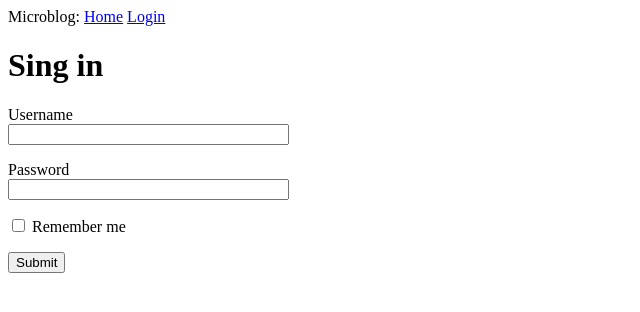
After one commit to Theodor231/new_project, a Flask app: template app/templates/login.html in a window 1280 px wide. The commit adds this page. Shown: the top 312 px of the page, without its empty margins (0-640 px from the left). Run offline with Flask 2, Linux system fonts and the light colour scheme; the template is opened without the code that fills it: most values are stand-ins (such as "Sample title", 1, 10 or a date in 2020); form fields are guessed from the names that the template uses; parts of the project's set-up code (start-up, migrations or seed data) failed here and were passed over.

Commit message:
add loginform and link to login page

```diff
--- a/app/routes.py
+++ b/app/routes.py
@@ -1,5 +1,6 @@
 from app import app
 from flask import render_template
+from app.forms import LoginForm
 
 @app.route('/')
 @app.route('/index')
@@ -20,3 +21,9 @@ def index():
         }
     ]
     return render_template('index.html', title="Home", user=user, posts=posts)
+
+
+@app.route('/login')
+def login():
+    form = LoginForm()
+    return render_template('login.html', title='Sing In', form=form)
--- a/app/templates/base.html
+++ b/app/templates/base.html
@@ -9,7 +9,10 @@
 	{% endif %}
 </head>
 <body>
-<div>Microblog: <a href="/index">Home</a></div>
+<div>Microblog: <a href="/index">Home</a>
+<a href="/login">Login</a>
+</div>
+
 {% block content %} {% endblock %}
 </body>
 </html>
--- /dev/null
+++ b/app/templates/login.html
@@ -0,0 +1,22 @@
+{% extends "base.html" %}
+ {% block content %}
+<h1>Sing in</h1>
+<form action="" method="post" novalidate>
+    {{ form.hidden_tag() }}
+    <p>
+        {{ form.username.label }} <br>
+        {{ form.username(size=32) }}
+    </p>
+    <p>
+        {{ form.password.label }} <br>
+        {{ form.password(size=32) }}
+    </p>
+    <p>
+        {{ form.remember_me() }}
+        {{ form.remember_me.label }}
+    </p>
+    <p>
+        {{ form.submit() }}
+    </p>
+</form>
+{% endblock %}
```
